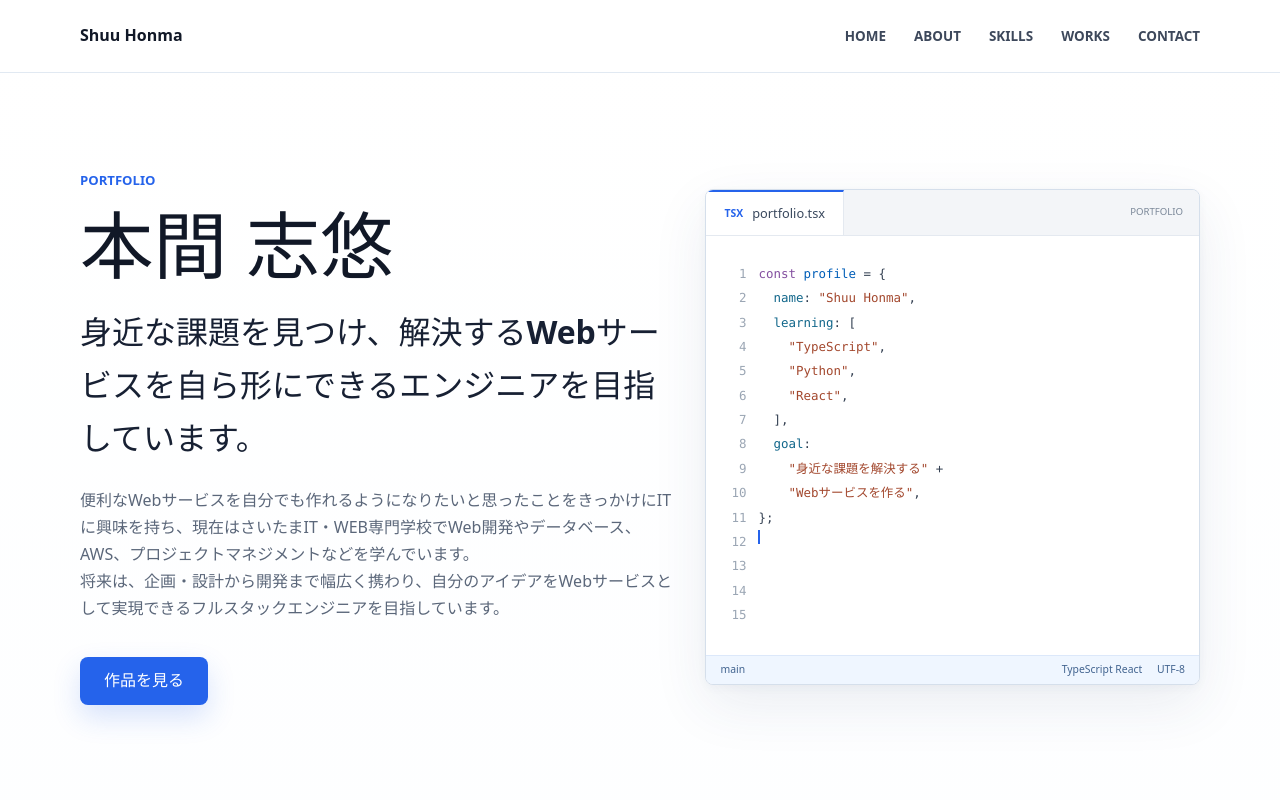
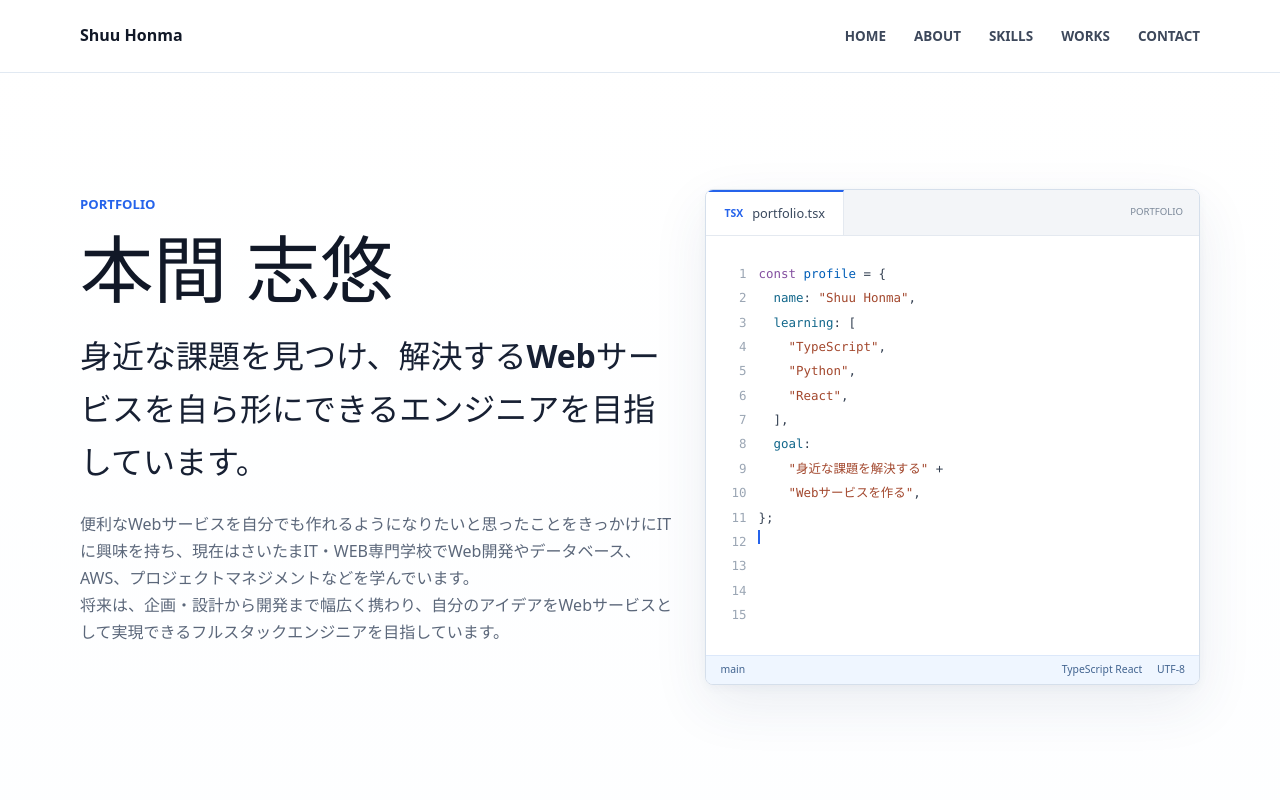
Before and after one commit to 0yuu321/portfolio, a React (Vite) app: page / in a window 1280 px wide. Shown: the top 800 px of the page. Built offline with nearby package versions, Linux system fonts and the light colour scheme.

Commit message:
Remove works button from HOME

```diff
--- a/src/components/Hero.tsx
+++ b/src/components/Hero.tsx
@@ -15,9 +15,6 @@ export function Hero() {
             <br />
             将来は、企画・設計から開発まで幅広く携わり、自分のアイデアをWebサービスとして実現できるフルスタックエンジニアを目指しています。
           </p>
-          <a className="primary-button" href="#works">
-            作品を見る
-          </a>
         </div>
         <CodeEditor />
       </div>
```
